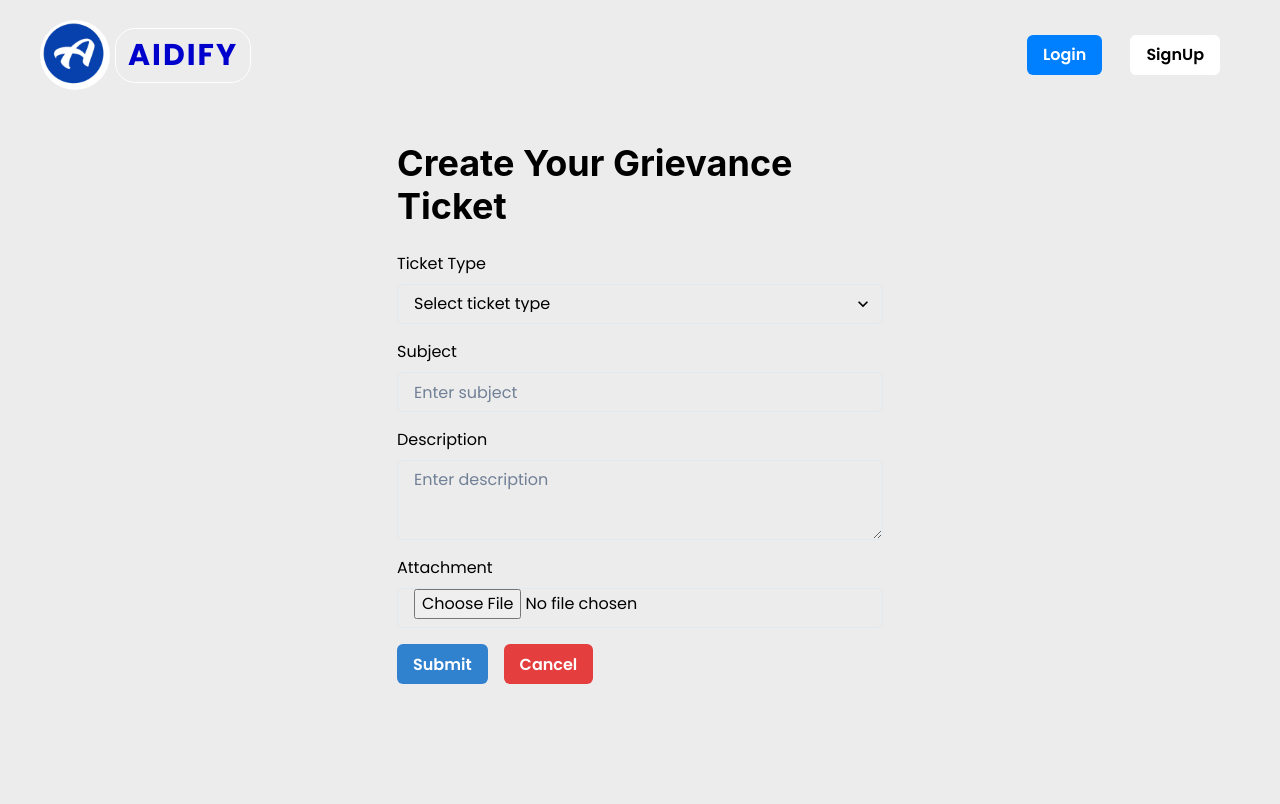
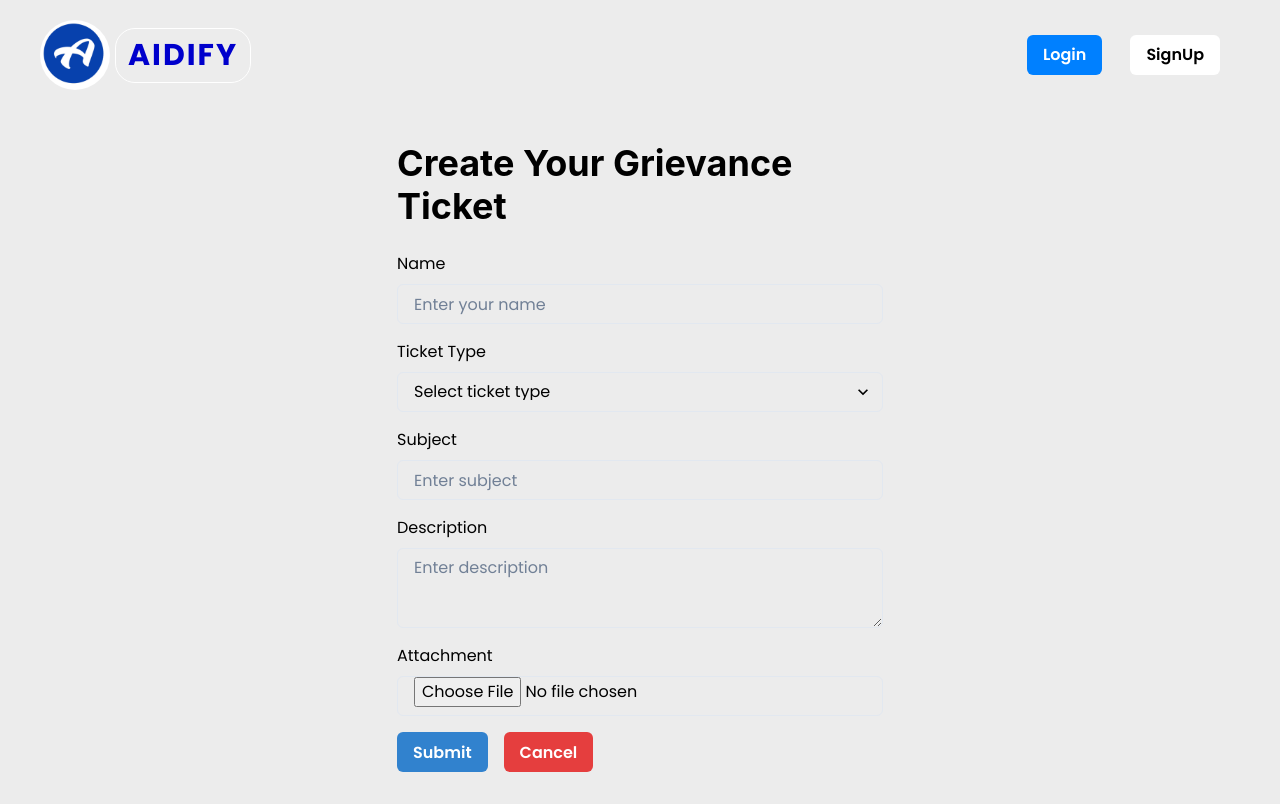
Before and after one commit to karthik-n-p/Aidify, a React (Vite) app in the folder frontend/: page /create-ticket/1 in a window 1280 px wide. Built offline with nearby package versions, Linux system fonts and the light colour scheme; no server answers.

Commit message:
add username in grievance

```diff
--- a/frontend/src/pages/AdminPages/GrevanceStudentAdmin.jsx
+++ b/frontend/src/pages/AdminPages/GrevanceStudentAdmin.jsx
@@ -71,7 +71,7 @@ function GrievanceStudentAdmin() {
   };
 
   return (
-    <Box p={8}>
+    <Box p={8} >
       <Heading as="h2" size="xl" mb={4}>Grievance Tickets</Heading>
       <Table variant="simple">
         <Thead>
--- a/frontend/src/pages/StudentPages/GrievanceNewTicket.jsx
+++ b/frontend/src/pages/StudentPages/GrievanceNewTicket.jsx
@@ -12,7 +12,7 @@ function GrievanceNewTicket() {
   const [file, setFile] = useState(null);
   const [submitted, setSubmitted] = useState(false);
   const [submissionDateTime, setSubmissionDateTime] = useState('');
-  const username  = localStorage.getItem('username');
+  const [username, setUsername] = useState('');
   const [anonymous, setAnonymous] = useState(false);
   const Navigate = useNavigate();
 
@@ -66,6 +66,11 @@ function GrievanceNewTicket() {
     <Box p={8} maxWidth="550px" mx="auto">
       <Heading as="h2" size="xl" mb={6}>Create Your Grievance Ticket</Heading>
       <Box mb={4}>
+        <Text mb={2}>Name</Text>
+        <Input placeholder="Enter your name" value={username} onChange={(e) => setUsername(e.target.value)} />
+      </Box>
+
+      <Box mb={4}>
         <Text mb={2}>Ticket Type</Text>
         <Select placeholder="Select ticket type" value={ticketType} onChange={(e) => setTicketType(e.target.value)}>
           <option value="issue">Issue</option>
```
